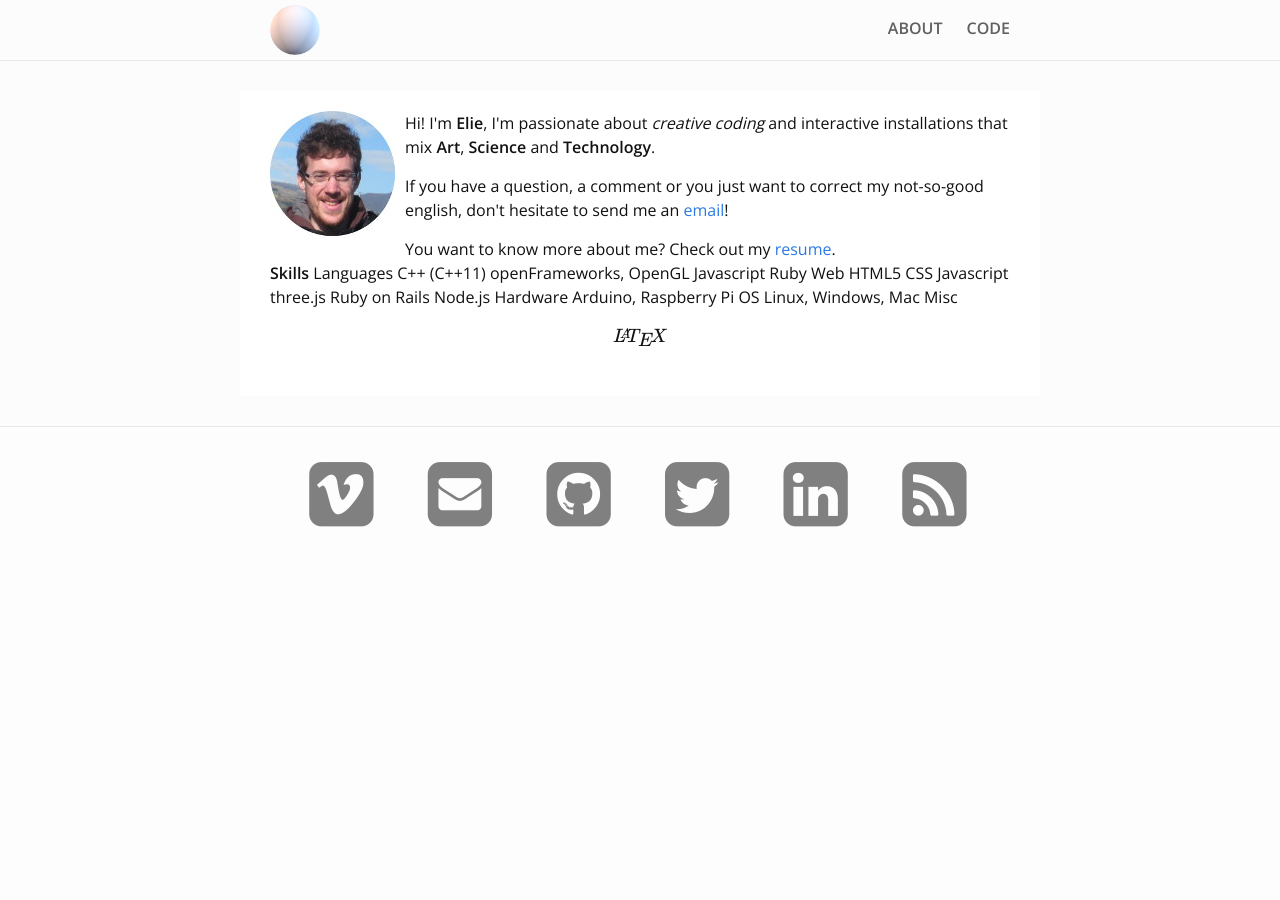
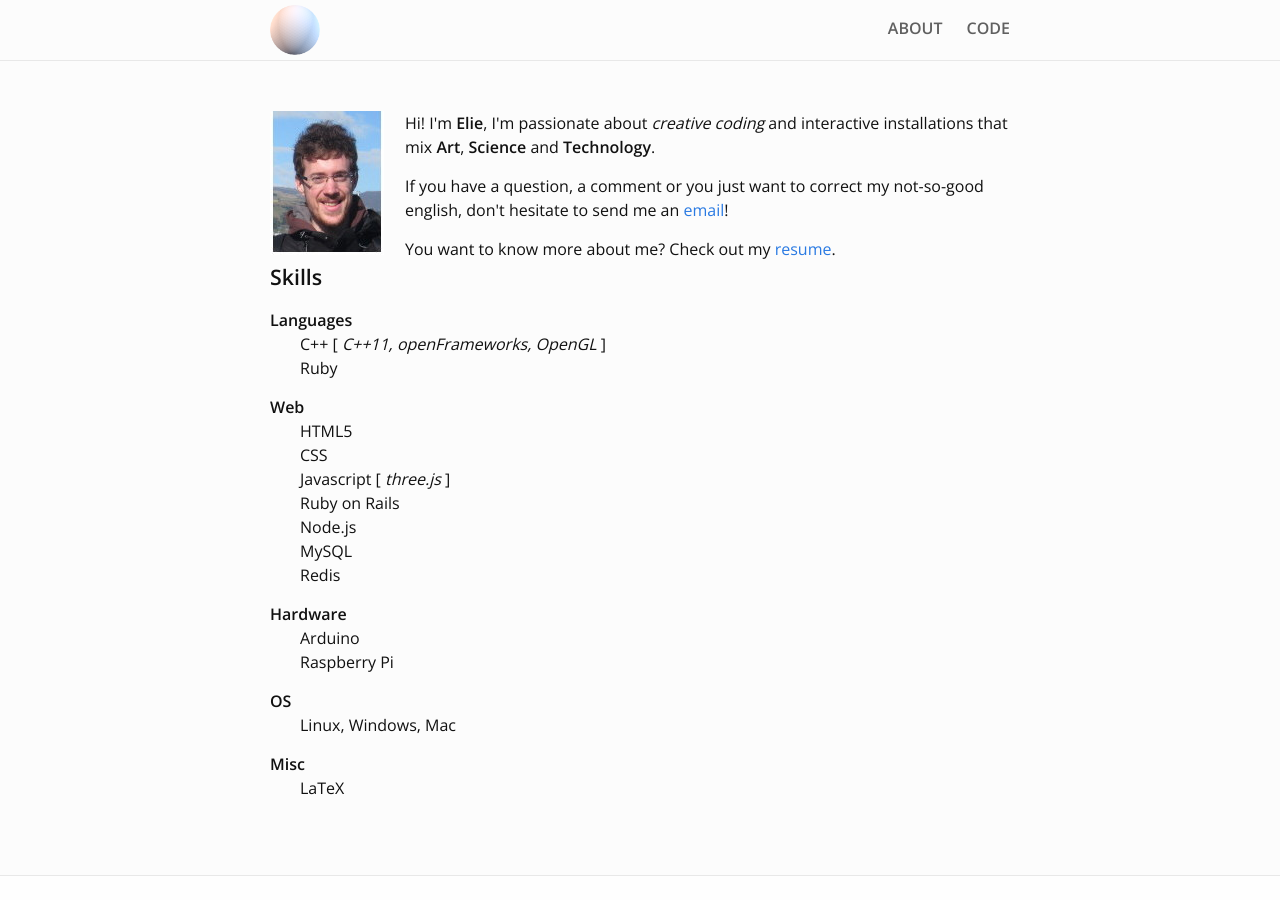
Before and after one commit to elaye/elaye.github.io-old, a Jekyll site: the page built from about.html, in a window 1280 px wide. Built offline with Jekyll 4.4.1, drawn with Linux system fonts in a browser that asks for light colours; nearby versions of some CDN libraries; formulas are drawn with MathJax 3; comment, search, counter and statistics services are not loaded.

Commit message:
Improve layout

```diff
--- a/_sass/_splash.scss
+++ b/_sass/_splash.scss
@@ -35,7 +35,7 @@
 nav.site-nav {
 	position: absolute;
 	bottom: 0%;
-	left: 60%;
+	right: 10%;
 	.page-link {
 		font-weight: bold;
 		text-transform: uppercase;
@@ -45,9 +45,24 @@
 			color: $blue;
 			border-top: solid 2px $blue;
 		}
+		&:not(:first-child) {
+			margin-left: 40px;
+		}
 	}
 }
 
+.social {
+	position: absolute;
+	bottom: 0%;
+	left: 15px;
+}
+
+a.social-link {
+	margin-bottom: 15px;
+	&:not(:first-child){
+		margin-left: 10px;
+	}
+}
 // .site-nav &.page-link {
 // 	font-weight: bold;
 // 	text-transform: uppercase;
--- a/_sass/partials/site.scss
+++ b/_sass/partials/site.scss
@@ -29,7 +29,7 @@
 	// background-color: rgba(250, 250, 250, 0.8);
 	background-color: $lighter-grey;
 	> .wrapper {
-		background-color: rgba(255, 255, 255, 0.9);
+		// background-color: rgba(255, 255, 255, 0.9);
 		padding: 30px;
 		padding-top: 20px;
 		// border: solid 1px #DDD;
@@ -48,8 +48,9 @@
 	}
 }
 
-ul.tags {
+ul {
 	list-style: none;
+	.tags {
 		font-size: 0.8em;
 		margin-left: 5px;
 		li {
@@ -68,6 +69,7 @@
 				border-radius: 5px;
 				background-color: #F0F0FB;
 			// }
+		}
 	}
 }
 
--- a/about.html
+++ b/about.html
@@ -5,7 +5,7 @@
 ---
 <div class="about">
 <div class="self">
-	<img alt="Elie Génard" src="/img/elie_genard_1.jpg">
+	<img alt="Elie Génard" src="/img/elie_genard.jpg">
 </div>
 
 <p>Hi! I'm <strong>Elie</strong>, I'm passionate about <em>creative coding</em> and interactive installations that mix <strong>Art</strong>, <strong>Science</strong> and <strong>Technology</strong>.</p>
@@ -15,29 +15,36 @@
 You want to know more about me? Check out my <a href="/genard_cv/cv_en.pdf" target="_blank">resume</a>.
 </div>
 
-<strong>Skills</strong>
 
-Languages
+<h4>Skills</h4>
+<strong>Languages</strong>
+<ul>
+<li>C++  [<em> C++11, openFrameworks, OpenGL </em>]</li>
+<li>Ruby</li>
+</ul>
+<strong>Web</strong>
+<ul>
+<li>HTML5</li>
+<li>CSS</li>
+<li>Javascript [<em> three.js </em>]</li>
+<li>Ruby on Rails</li>
+<li>Node.js</li>
+<li>MySQL</li>
+<li>Redis</li>
+</ul>
 
-C++ (C++11)
-	openFrameworks, OpenGL
-Javascript
-Ruby
+<strong>Hardware</strong>
+<ul>
+<li>Arduino</li>
+<li>Raspberry Pi</li>
+</ul>
 
-Web
-HTML5
-CSS
-Javascript
-	three.js
+<strong>OS</strong>
+<ul>
+<li>Linux, Windows, Mac</li>
+</ul>
 
-Ruby on Rails
-Node.js
-
-Hardware
-Arduino, Raspberry Pi
-
-OS
-Linux, Windows, Mac
-
-Misc
-$$\LaTeX$$
+<strong>Misc</strong>
+<ul>
+<li>LaTeX</li>
+</ul>
--- a/js/shaders.js
+++ b/js/shaders.js
@@ -45,7 +45,7 @@
 				"float normalDisAmp = bMouseOver * rec * normalAmp * gauss(normalDev, d);",
 				"vec3 normalDis = normalDisAmp * faceNormal;",
 
-				"vec3 noiseDir = normalize(p);",
+				"vec3 noiseDir = normalize(p - center);",
 				"vec3 noise = noiseAmp * snoise(vec4(noisePositionScale * p.xy, noiseTimeScale * mouseOutCnt, noiseTimeScale * rec)) * noiseDir;",
 
 				// "float lateralDisAmp = bMouseOver * rec * lateralAmp * exp(-d * d * 5.0);",
```
Also changed, not shown: _layouts/splash.html (+38 -0 lines), img/elie_genard.jpg. Lines whose indentation alone changed are shown as unchanged.
